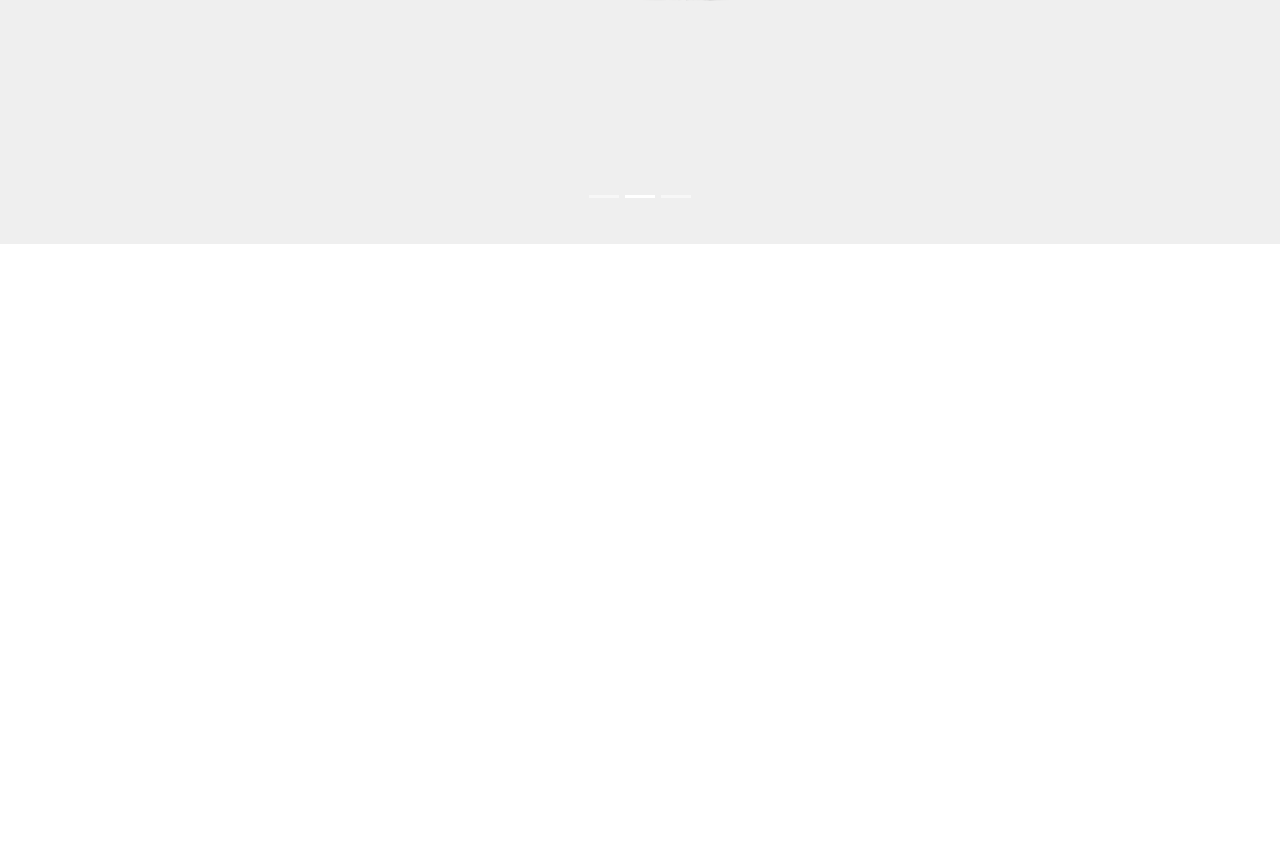
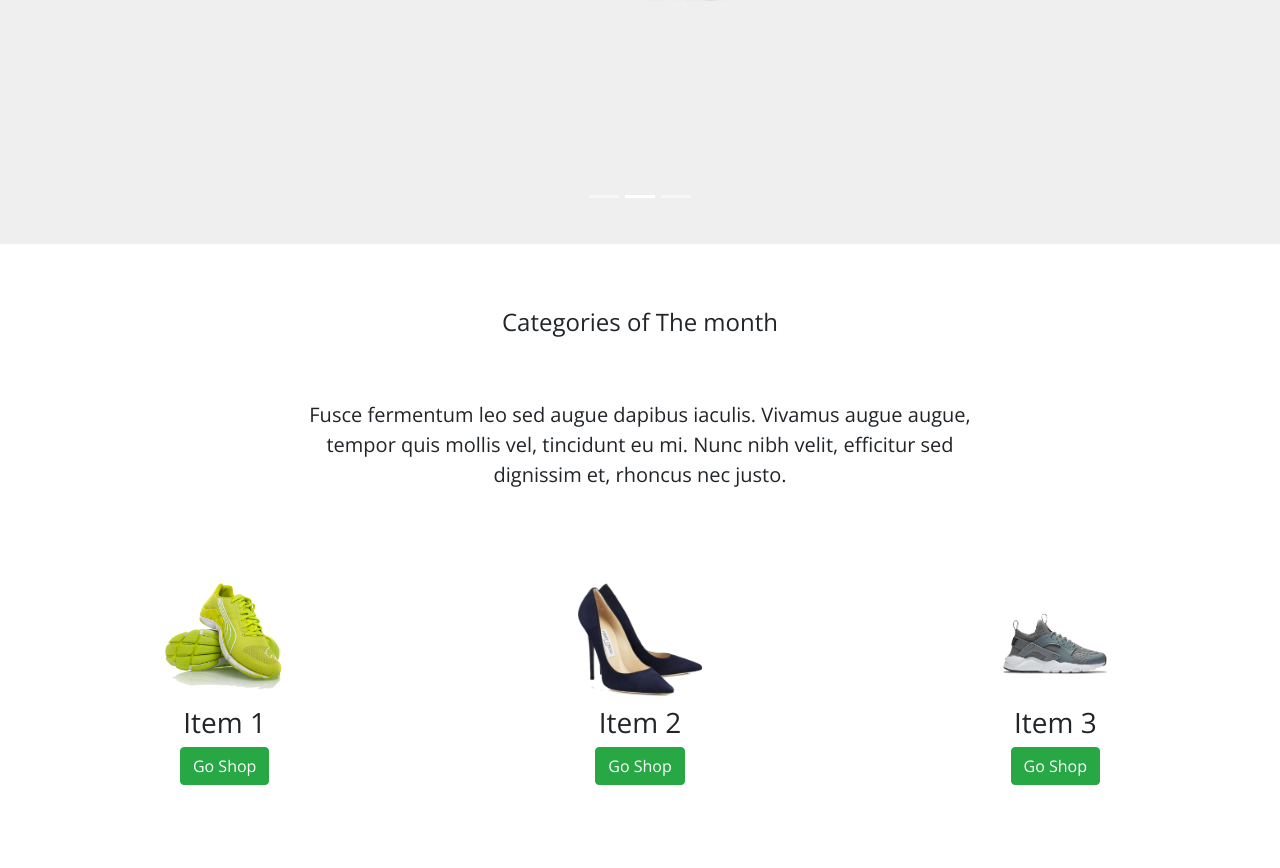
Before and after one commit to katrielaraujo/Ecommerce, a plain HTML site: page index.html in a window 1280 px wide. Shown: the part 752-1620 px from the top of the page. Before the commit the page ends 996 px from the top, so only its background shows below. Drawn offline with nearby package versions, Linux system fonts and the light colour scheme.

Commit message:
figuras redondas para compra

```diff
--- a/css/styles.css
+++ b/css/styles.css
@@ -35,3 +35,16 @@ body{
     background-size: cover;
     padding: 20px 0;
 }
+
+.produto-semana{
+    background: #fff;
+}
+
+.para-menor{
+    padding: 5% 20%;
+}
+
+.circular{
+    width: 9rem;
+    height: 9rem;
+}
--- a/index.html
+++ b/index.html
@@ -86,7 +86,7 @@
                                     <p>Lorem ipsum dolor sit amet, consectetur adipiscing elit. Donec sed ante convallis, eleifend enim nec, egestas lectus. Maecenas cursus quis nulla in bibendum. Praesent dolor augue, tempor id fringilla at, molestie at lorem. Etiam varius dictum felis in euismod.</p>
                                 </div>
                                 <div class="col">
-                                    <img src="images/products/tenis01.png" alt="tenis">
+                                    <img src="images/products/tenis01.png" class="img-responsive" alt="tenis">
                                 </div>
                             </div>
                         </div>
@@ -98,7 +98,7 @@
                                     <p>Lorem ipsum dolor sit amet, consectetur adipiscing elit. Donec sed ante convallis, eleifend enim nec, egestas lectus. Maecenas cursus quis nulla in bibendum. Praesent dolor augue, tempor id fringilla at, molestie at lorem. Etiam varius dictum felis in euismod.</p>
                                 </div>
                                 <div class="col">
-                                    <img src="images/products/tenis02.png" alt="tenis">
+                                    <img src="images/products/tenis02.png" class="img-responsive" alt="tenis">
                                 </div>
                             </div>
                         </div>
@@ -110,7 +110,7 @@
                                     <p>Lorem ipsum dolor sit amet, consectetur adipiscing elit. Donec sed ante convallis, eleifend enim nec, egestas lectus. Maecenas cursus quis nulla in bibendum. Praesent dolor augue, tempor id fringilla at, molestie at lorem. Etiam varius dictum felis in euismod.</p>
                                 </div>
                                 <div class="col">
-                                    <img src="images/products/tenis03.png" alt="tenis">
+                                    <img src="images/products/tenis03.png" class="img-responsive" alt="tenis">
                                 </div>
                             </div>
                         </div>
@@ -127,10 +127,43 @@
 
                 </div>
 
-
             </div>
         </main>
 
+        <section class="jumbotron text-center produto-semana">
+            <div class="container">
+                <h4 class="jumbotron-heading">Categories of The month</h4>
+                <p class="lead text=muted para-menor">Fusce fermentum leo sed augue dapibus iaculis. Vivamus augue augue, tempor quis mollis vel, tincidunt eu mi. Nunc nibh velit, efficitur sed dignissim et, rhoncus nec justo.</p>
+            </div>
+
+            <div class="row">
+                <div class="col-lg-4">
+                    <img class="rounded-circle circular" src="images/products/tenis04.png" alt="tenis puma">
+                    <h3>Item 1</h3>
+                    <p>
+                        <button type="button" class="btn btn-success">Go Shop</button>
+                    </p>
+                </div>
+                <div class="col-lg-4">
+                    <img class="rounded-circle circular" src="images/products/salto.png" alt="tenis puma">
+                    <h3>Item 2</h3>
+                    <p>
+                        <button type="button" class="btn btn-success">Go Shop</button>
+                    </p>
+                </div>
+                <div class="col-lg-4">
+                    <img class="rounded-circle circular" src="images/products/tenis05.png" alt="tenis puma">
+                    <h3>Item 3</h3>
+                    <p>
+                        <button type="button" class="btn btn-success">Go Shop</button>
+                    </p>
+                </div>
+            </div>
+        </section>
+
+        <section class="avaliacao">
+
+        </section>
 
     <!-- JavaScript (Opcional) -->
     <!-- jQuery primeiro, depois Popper.js, depois Bootstrap JS -->
```
Also changed, not shown: images/products/salto.png (added), images/products/tenis04.png (added), images/products/tenis05.png (added).
